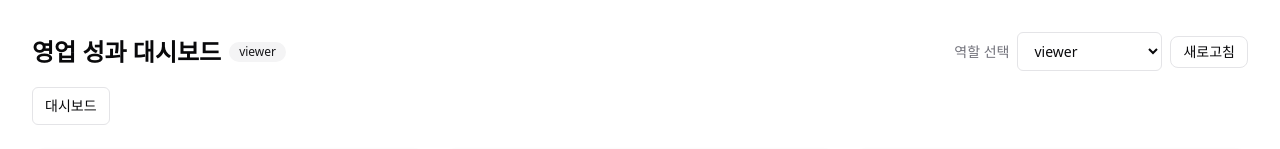
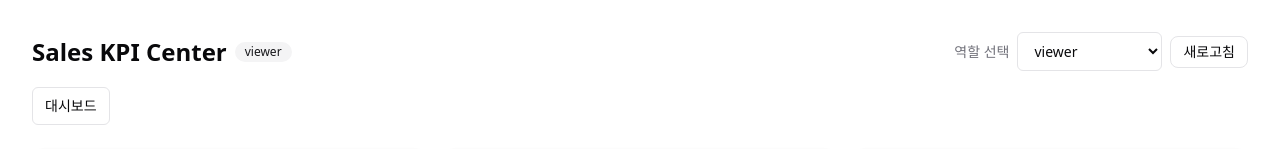
Before and after one commit to hgkang-suprema/playground-repo, a Next.js app: page / in a window 1280 px wide. Shown: the top 149 px of the page. Built offline with nearby package versions, Linux system fonts and the light colour scheme.

Commit message:
feat: [Turn 6] Sales KPI Center로 수정하는거 괜찮을거 같아

```diff
--- a/src/app/page.tsx
+++ b/src/app/page.tsx
@@ -239,7 +239,7 @@ export default function Page() {
       <section className="flex flex-col gap-4">
         <div className="flex flex-col gap-3 sm:flex-row sm:items-center sm:justify-between">
           <div className="flex items-center gap-2">
-            <h1 className="text-2xl font-semibold text-foreground">영업 성과 대시보드</h1>
+            <h1 className="text-2xl font-semibold text-foreground">Sales KPI Center</h1>
             <Badge variant="secondary" aria-label={`현재 역할: ${role}`}>{role}</Badge>
           </div>
 
```
